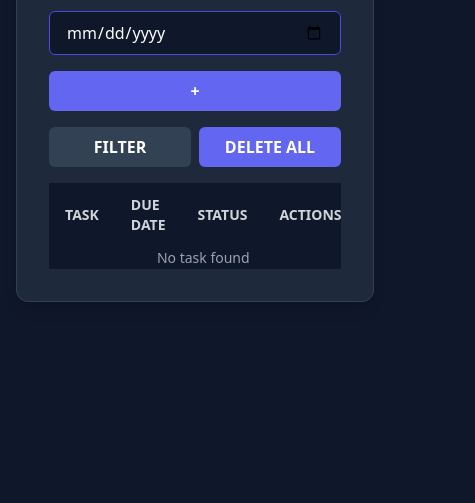
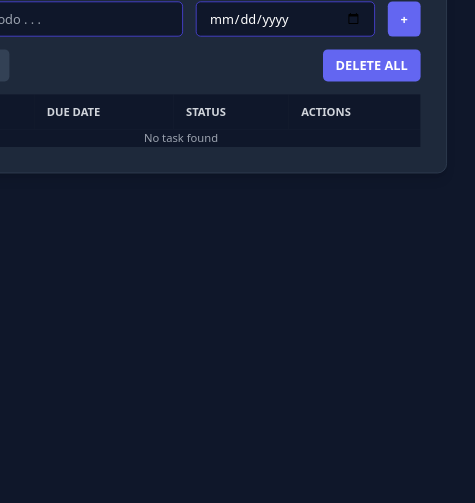
Before and after one commit to Revou-Coding-Camp/codingcamp-21-jul-25-fal20, a website: page index.html in a window 390 px wide. Shown: the part 341-844 px from the top of the page, 475 px wide, since content can reach past the window. Drawn offline with Linux system fonts and the light colour scheme.

Commit message:
memberikan resposive di semua device dengan tata letak yang sama hanya merubah ukurannya saja

```diff
--- a/index.html
+++ b/index.html
@@ -5,30 +5,41 @@
     <meta name="viewport" content="width=device-width, initial-scale=1.0" />
     <title>Todo List</title>
     <link rel="stylesheet" href="public/css/style.css" />
+    <style>
+      /* Agar skala proporsional dan tidak bergeser */
+      .scale-wrapper {
+        transform-origin: top center;
+      }
+    </style>
   </head>
-  <body class="bg-[#0f172a] flex items-center justify-center min-h-screen px-4">
-    <div class="bg-[#1e293b] p-8 rounded-xl shadow-lg w-full max-w-2xl border border-[#334155]">
+  <body class="bg-[#0f172a] flex items-center justify-center min-h-screen px-4 overflow-auto">
+    <!-- WRAPPER UNTUK MENGECILKAN SKALA -->
+    <div class="scale-wrapper origin-top transition-transform duration-300 md:scale-100 sm:scale-[0.9] max-sm:scale-[0.8]">
+      <div class="bg-[#1e293b] p-8 rounded-xl shadow-lg w-[700px] max-w-[95%] border border-[#334155]">
         <h1 class="text-3xl font-bold text-center text-gray-200 mb-6">Todo List</h1>
 
-      <div class="flex flex-col sm:flex-row gap-4 mb-4">
+        <!-- Input Bar -->
+        <div class="flex gap-4 mb-4">
           <input type="text" placeholder="Add a todo . . ." class="flex-1 rounded-md px-4 py-2 bg-[#0f172a] text-white placeholder-gray-400 border border-indigo-600 focus:outline-none focus:ring-2 focus:ring-indigo-500" id="taskInput" />
-        <input type="date" class="w-full sm:w-56 rounded-md px-4 py-2 bg-[#0f172a] text-white border border-indigo-600 focus:outline-none focus:ring-2 focus:ring-indigo-500" id="dateInput" />
+          <input type="date" class="w-56 rounded-md px-4 py-2 bg-[#0f172a] text-white border border-indigo-600 focus:outline-none focus:ring-2 focus:ring-indigo-500" id="dateInput" />
           <button id="addBtn" class="bg-indigo-500 text-white font-bold px-4 py-2 rounded-md hover:bg-indigo-600 transition">+</button>
         </div>
 
+        <!-- Filter & Delete Buttons -->
         <div class="flex justify-between items-center mb-4 gap-2">
-        <button id="filterBtn" class="bg-[#334155] text-white font-semibold px-4 py-2 rounded-md hover:bg-[#475569] transition w-full sm:w-auto">FILTER</button>
-        <button id="deleteAllBtn" class="bg-indigo-500 text-white font-bold px-4 py-2 rounded-md hover:bg-indigo-600 transition w-full sm:w-auto">DELETE ALL</button>
+          <button id="filterBtn" class="bg-[#334155] text-white font-semibold px-4 py-2 rounded-md hover:bg-[#475569] transition">FILTER</button>
+          <button id="deleteAllBtn" class="bg-indigo-500 text-white font-bold px-4 py-2 rounded-md hover:bg-indigo-600 transition">DELETE ALL</button>
         </div>
 
+        <!-- Task Table -->
         <div class="overflow-x-auto">
           <table class="w-full text-sm text-left text-gray-400">
             <thead class="bg-[#0f172a] text-gray-300 uppercase">
               <tr>
-              <th scope="col" class="px-4 py-3">Task</th>
-              <th scope="col" class="px-4 py-3">Due Date</th>
-              <th scope="col" class="px-4 py-3">Status</th>
-              <th scope="col" class="px-4 py-3">Actions</th>
+                <th class="px-4 py-3">Task</th>
+                <th class="px-4 py-3">Due Date</th>
+                <th class="px-4 py-3">Status</th>
+                <th class="px-4 py-3">Actions</th>
               </tr>
             </thead>
             <tbody id="taskList" class="bg-[#0f172a] text-center">
@@ -39,6 +50,7 @@
           </table>
         </div>
       </div>
+    </div>
 
     <script src="js/script.js"></script>
   </body>
--- a/package.json
+++ b/package.json
@@ -3,7 +3,7 @@
   "version": "1.0.0",
   "main": "index.js",
   "scripts": {
-    "test": "echo \"Error: no test specified\" && exit 1"
+    "dev": "npx tailwindcss -i ./src/css/input.css -o ./public/css/style.css --watch"
   },
   "repository": {
     "type": "git",
--- a/tailwind.config.js
+++ b/tailwind.config.js
@@ -1,6 +1,6 @@
 /** @type {import('tailwindcss').Config} */
 module.exports = {
-  content: ["./public/**/*.{html,js}"],
+  content: ["./index.html", "./js/**/*.js"],
   theme: {
     extend: {},
   },
```
Also changed, not shown: public/css/style.css. Lines whose indentation alone changed are shown as unchanged.
